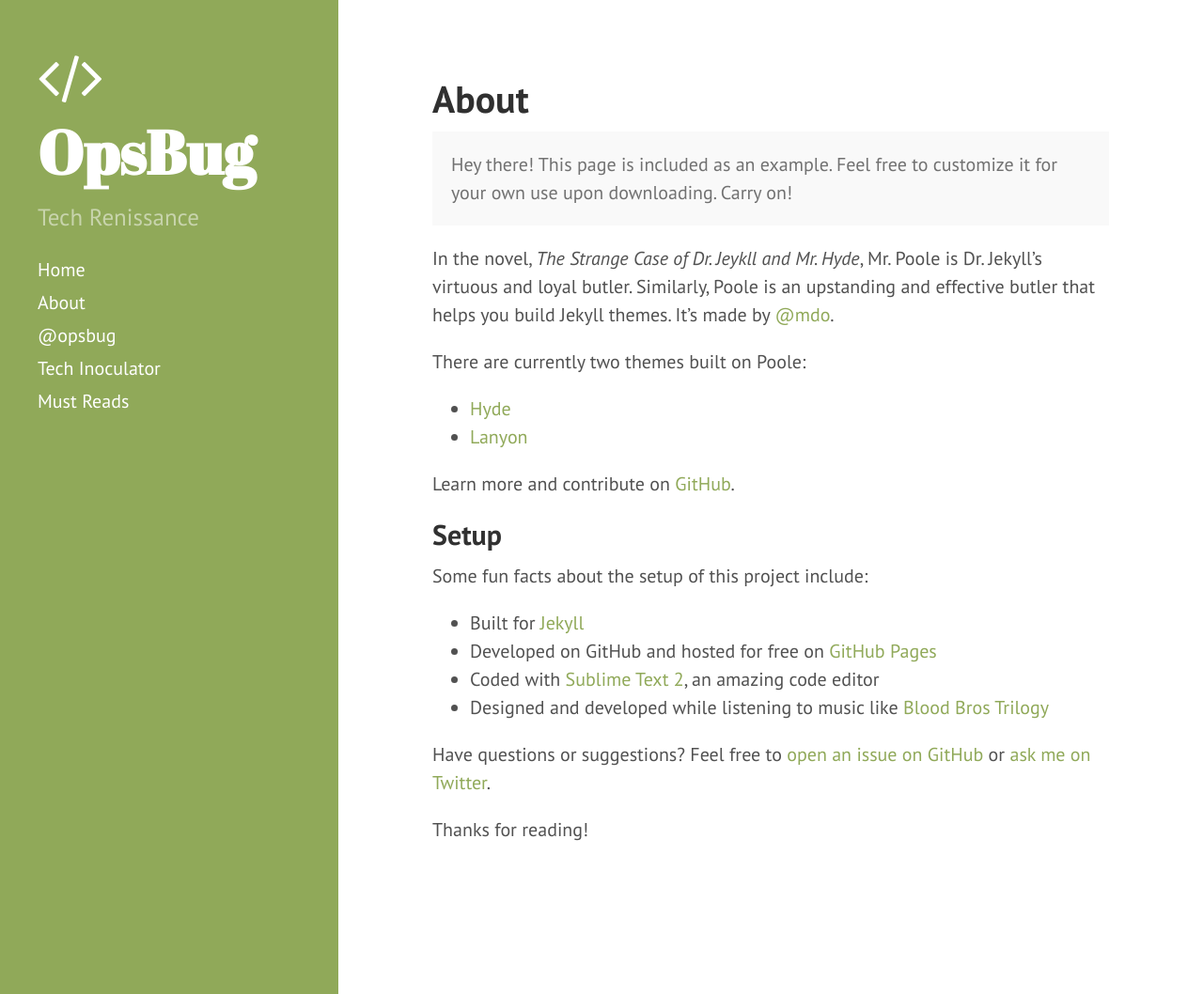
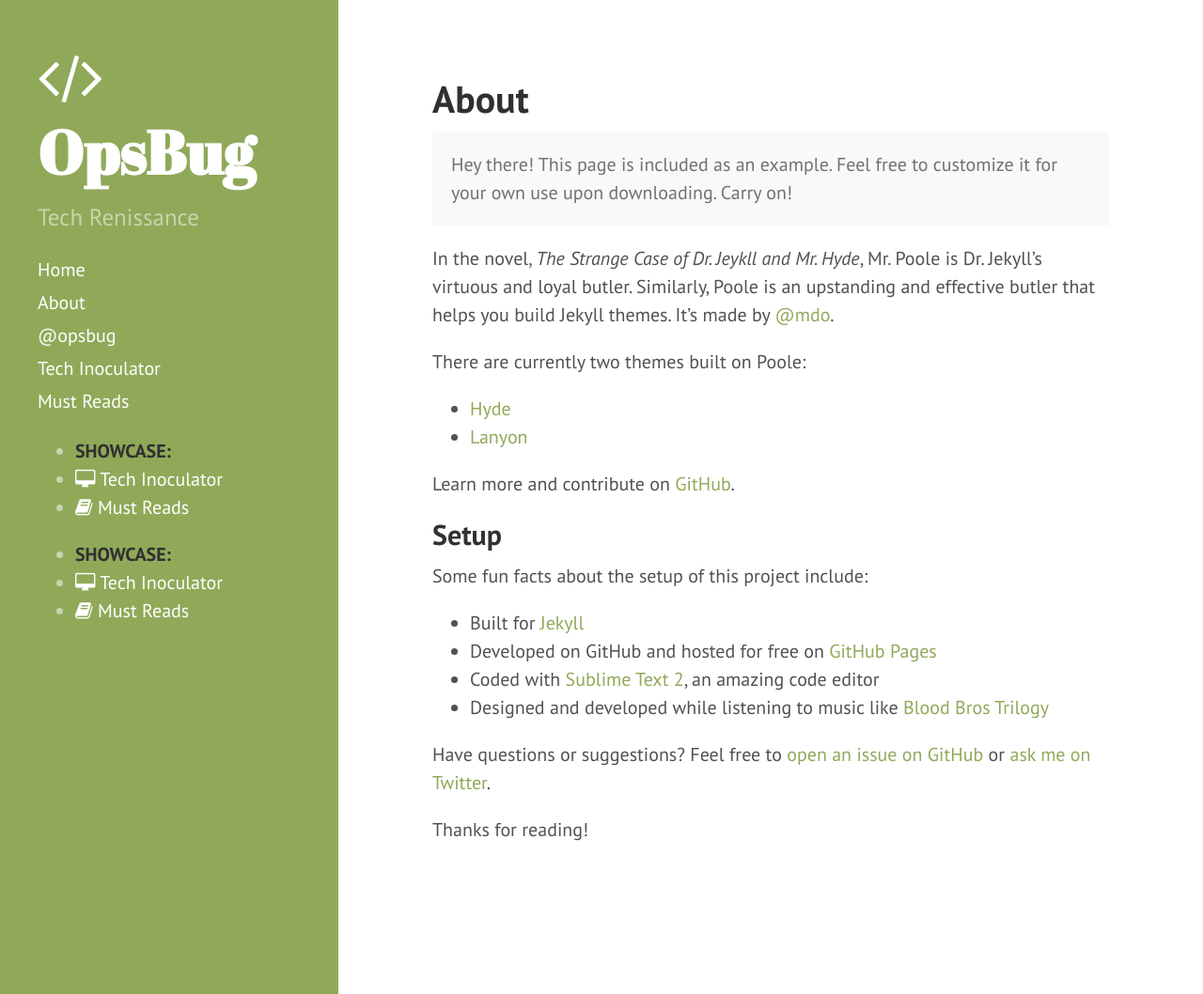
Before and after one commit to claraleung/claraleung.github.io, a Jekyll site: the page built from about.md, in a window 1280 px wide and 1058 px high. Shown: the whole window at 94% size. Built offline with Jekyll 4.4.1, drawn with Linux system fonts in a browser that asks for light colours; nearby versions of some CDN libraries; Markdown is read by kramdown in place of the engine named in the settings.

Commit message:
New theme

```diff
--- a/_includes/sidebar.html
+++ b/_includes/sidebar.html
@@ -19,5 +19,18 @@
       <a class="sidebar-nav-item" href="{{ site.github.repo }}">Must Reads</a>
     </nav>
 
+<ul>
+  <li> <strong> SHOWCASE:</strong> </li>
+  <li><a href="http://increasingprobability.com/" target="_blank"><i class="fa fa-desktop"></i> Tech Inoculator</a></li>
+  <li><a href="http://opsbug.com/books.html"><i class="fa fa-book"></i> Must Reads</a></li>
+</ul>
+
+<ul>
+  <li> <strong> SHOWCASE:</strong> </li>
+  <li><a href="http://increasingprobability.com/" target="_blank"><i class="fa fa-desktop"></i> Tech Inoculator</a></li>
+  <li><a href="http://opsbug.com/books.html"><i class="fa fa-book"></i> Must Reads</a></li>
+</ul>
+
+  </div>
   </div>
 </div>
```
